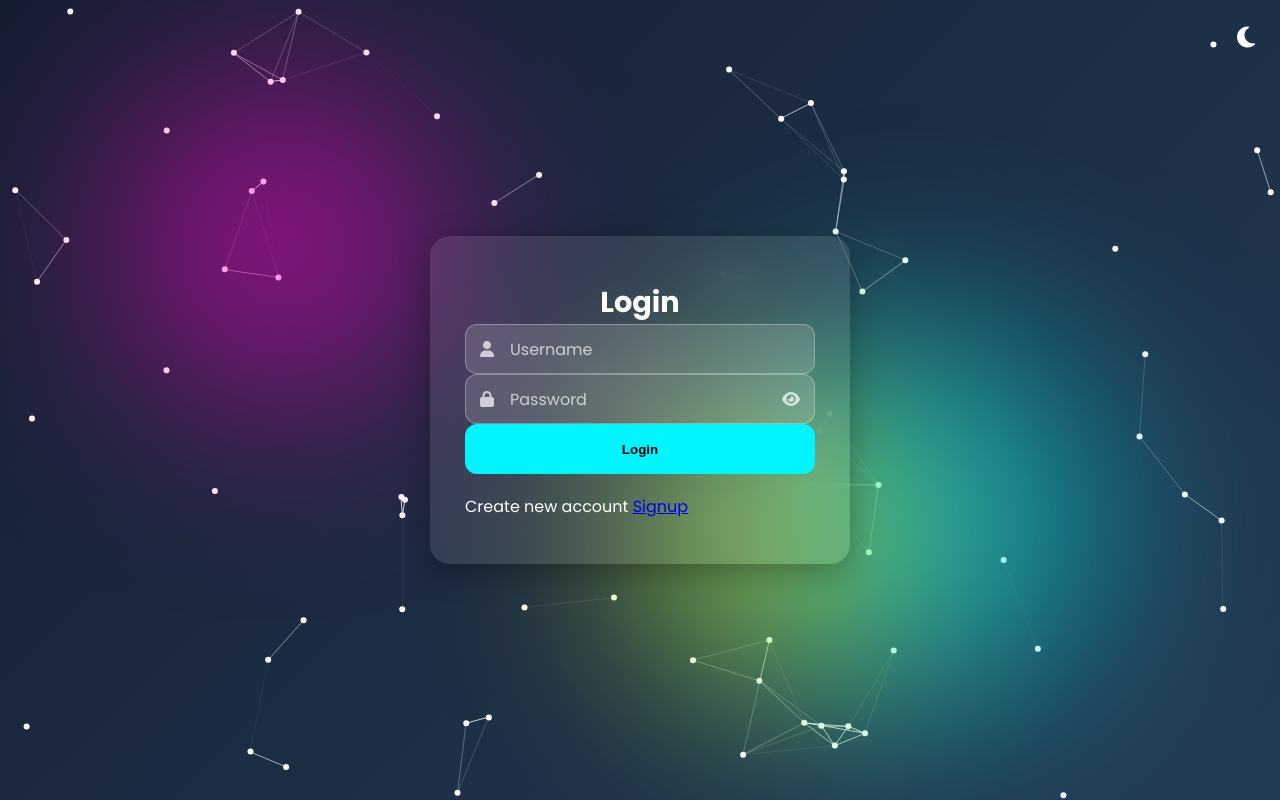
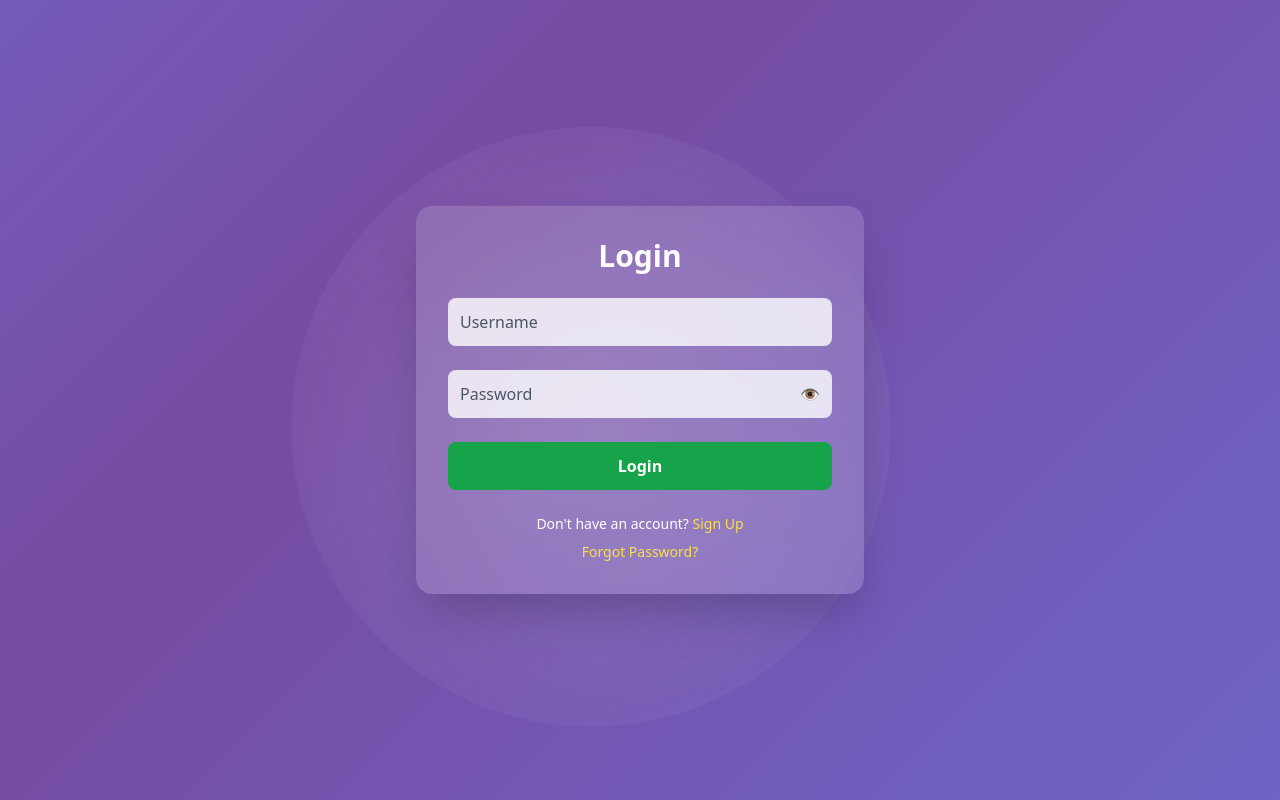
Before and after one commit to Vinraj1/todo_list, a Django app: page /login/ in a window 1280 px wide. Run offline with Django 5.2, Linux system fonts and the light colour scheme; some libraries are stand-ins or nearby versions.

Commit message:
Update login.html

```diff
--- a/mainapp/templates/login.html
+++ b/mainapp/templates/login.html
@@ -4,99 +4,114 @@
 <head>
 <meta charset="UTF-8">
 <meta name="viewport" content="width=device-width, initial-scale=1.0">
-    <title>Todo - Log-in</title>
-    <link rel="stylesheet" href="https://fonts.googleapis.com/css2?family=Poppins:wght@400;500;700&display=swap" />
-    <link rel="stylesheet" href="{% static 'index.css' %}">
-    <script src="https://kit.fontawesome.com/cb792c0850.js" crossorigin="anonymous"></script>
-    <!-- Particle JS -->
-    <script src="https://cdn.jsdelivr.net/npm/particles.js@2.0.0/particles.min.js"></script>
+<title>Login</title>
 
+<script src="https://cdn.tailwindcss.com"></script>
 
+<style>
+body {
+    margin: 0;
+    min-height: 100vh;
+    background: linear-gradient(-45deg,#667eea,#764ba2,#6b8cff,#8f94fb);
+    background-size: 400% 400%;
+    animation: gradientMove 18s ease infinite;
+}
+
+@keyframes gradientMove {
+0%{background-position:0% 50%}
+50%{background-position:100% 50%}
+100%{background-position:0% 50%}
+}
+
+.bg-glow {
+    position: fixed;
+    width: 600px;
+    height: 600px;
+    background: radial-gradient(circle, rgba(255,255,255,0.15), transparent);
+    border-radius: 50%;
+    top: 10%;
+    left: 20%;
+    animation: floatGlow 12s ease-in-out infinite alternate;
+    z-index: -1;
+}
+
+@keyframes floatGlow {
+from { transform: translateY(0px) translateX(0px); }
+to { transform: translateY(80px) translateX(60px); }
+}
+
+.glass {
+    backdrop-filter: blur(20px);
+    background: rgba(255,255,255,0.15);
+}
+
+.input-group input:focus + label,
+.input-group input:not(:placeholder-shown) + label {
+    transform: translateY(-18px);
+    font-size: 12px;
+    color: #6366f1;
+}
+</style>
 </head>
-<body>
 
-<body>
+<body class="flex items-center justify-center p-4">
 
-<!-- Theme Toggle -->
-<div class="theme-toggle">
-    <i class="fas fa-moon" id="themeIcon"></i>
+<div class="bg-glow"></div>
+
+<div class="glass w-full max-w-md p-8 rounded-2xl shadow-2xl">
+
+<h1 class="text-3xl font-bold text-white text-center mb-6">
+Login
+</h1>
+
+<form method="POST" action="{% url 'login' %}" class="space-y-6">
+{% csrf_token %}
+
+<div class="input-group relative">
+<input type="text" name="username" required placeholder=" "
+class="w-full p-3 rounded-lg bg-white/80 text-black focus:outline-none">
+<label class="absolute left-3 top-3 text-gray-600 transition-all duration-300 pointer-events-none">
+Username
+</label>
 </div>
 
-<div class="signup-login">
+<div class="input-group relative">
+<input type="password" id="loginPassword" name="password" required placeholder=" "
+class="w-full p-3 rounded-lg bg-white/80 text-black focus:outline-none pr-10">
+<label class="absolute left-3 top-3 text-gray-600 transition-all duration-300 pointer-events-none">
+Password
+</label>
 
-    <!-- Particle Background -->
-    <div id="particles-js"></div>
-
-    <!-- Floating Blobs -->
-    <div class="blob blob1"></div>
-    <div class="blob blob2"></div>
-    <div class="blob blob3"></div>
-
-    <!-- Glass Login Card -->
-    <div class="signup-box">
-
-        <form method="post" id="loginForm" class="form-container">
-            {% csrf_token %}
-
-            <div class="heading">Login</div>
-            <div class="line"></div>
-
-            <!-- Username -->
-            <div class="field floating-group">
-                <i class="fas fa-user icon"></i>
-                <input type="text"
-                       required
-                       class="inp"
-                       name="frm"
-                       value="{{ frm|default:'' }}"
-                       placeholder=" " />
-                <label>Username</label>
+<span onclick="togglePassword()" class="absolute right-3 top-3 cursor-pointer">👁</span>
 </div>
 
-            <!-- Password -->
-            <div class="field floating-group">
-                <i class="fas fa-lock icon"></i>
-                <input type="password"
-                       id="password"
-                       class="inp"
-                       name="pwd"
-                       required
-                       placeholder=" " />
-                <label>Password</label>
-                <i class="fas fa-eye toggle-password" id="togglePassword"></i>
+<button type="submit"
+class="w-full py-3 bg-green-600 hover:bg-green-700 text-white rounded-lg font-semibold transition transform hover:scale-105">
+Login
+</button>
+
+<div class="mt-6 text-center space-y-2">
+<p class="text-white text-sm">
+Don't have an account?
+<a href="{% url 'signup' %}" class="text-yellow-300 hover:underline">Sign Up</a>
+</p>
+
+<p class="text-white text-sm">
+<a href="{% url 'password_reset' %}" class="text-yellow-300 hover:underline">
+Forgot Password?
+</a>
+</p>
 </div>
 
-            <!-- Django Messages -->
-            {% if messages %}
-            <div class="messages">
-                {% for message in messages %}
-                <div class="alert">{{ message }}</div>
-                {% endfor %}
-            </div>
-            {% endif %}
-
-            <!-- Login Button -->
-            <button type="submit" class="submit-button" id="loginBtn">
-                <span class="btn-text">Login</span>
-                <span class="spinner"></span>
-            </button>
-
 </form>
-
-        <!-- Signup Link -->
-        <div class="switch-auth">
-            <span class="create-account-text">Create new account</span>
-            <a class="anc" href="/">Signup</a>
 </div>
 
-    </div>
-</div>
-
-<!-- Particle JS Library -->
-<script src="https://cdn.jsdelivr.net/npm/particles.js@2.0.0/particles.min.js"></script>
-
-<!-- Main Script -->
-<script src="{% static 'main.js' %}"></script>
+<script>
+function togglePassword(){
+const pass=document.getElementById("loginPassword");
+pass.type=pass.type==="password"?"text":"password";
+}
+</script>
 
 </body>
 </html>
```
Lines whose indentation alone changed are shown as unchanged.
